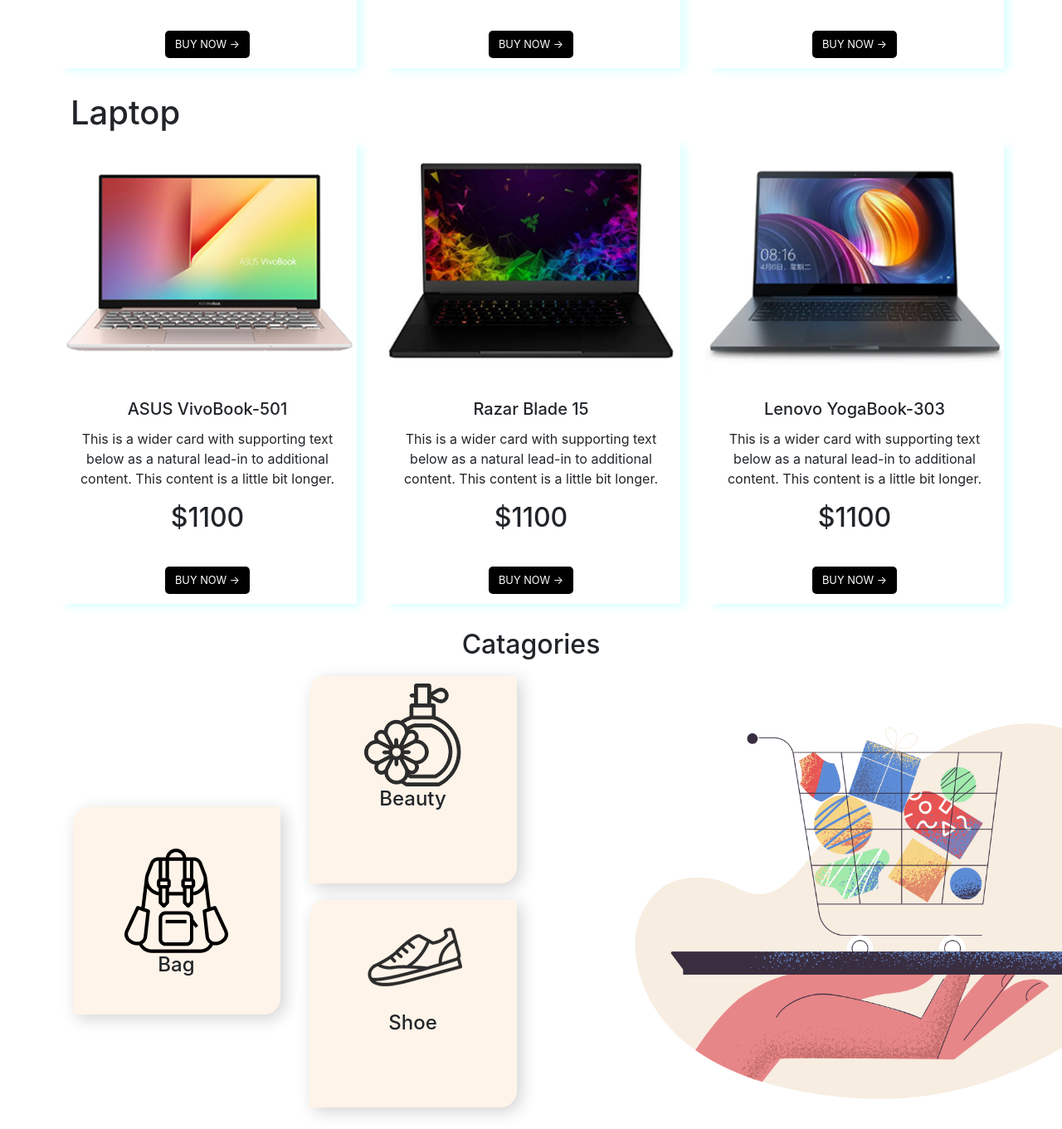
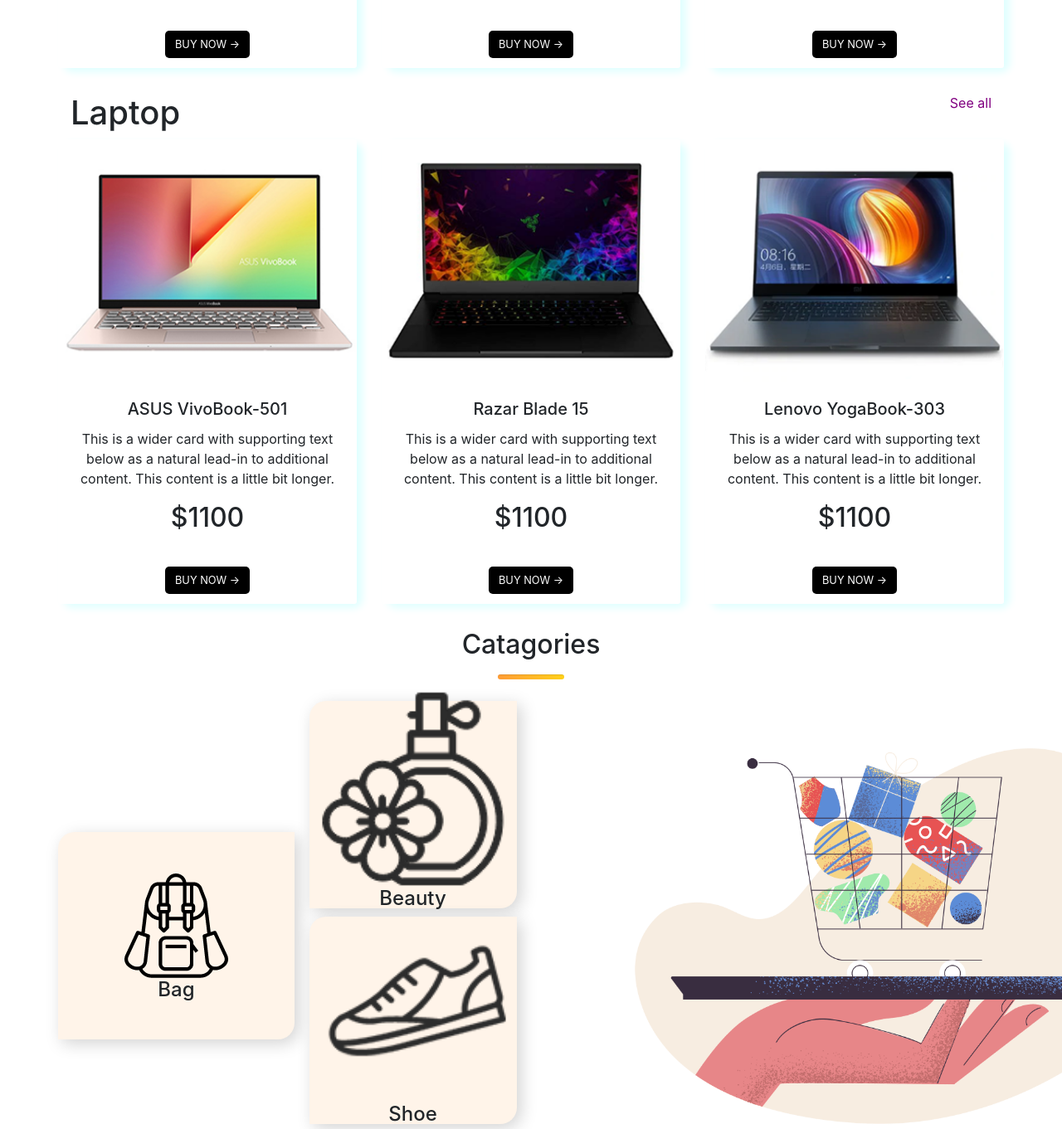
Before and after one commit to MoshfiqElahi/hot-gadget-bd, a plain HTML site: page index.html in a window 1280 px wide. Shown: the part 1275-2636 px from the top of the page at 83% size. Drawn offline with nearby package versions, Linux system fonts and the light colour scheme.

Commit message:
finally work done

```diff
--- a/index.html
+++ b/index.html
@@ -1,13 +1,16 @@
 <!DOCTYPE html>
 <html lang="en">
+
 <head>
   <meta charset="UTF-8">
   <meta name="viewport" content="width=device-width, initial-scale=1.0">
   <title>Hot Gadget BD</title>
   <link rel="shortcut icon" href="./images/logo.png" type="image/x-icon">
-    <link rel="stylesheet" href="https://stackpath.bootstrapcdn.com/bootstrap/4.5.0/css/bootstrap.min.css" integrity="sha384-9aIt2nRpC12Uk9gS9baDl411NQApFmC26EwAOH8WgZl5MYYxFfc+NcPb1dKGj7Sk" crossorigin="anonymous">
+  <link rel="stylesheet" href="https://stackpath.bootstrapcdn.com/bootstrap/4.5.0/css/bootstrap.min.css"
+    integrity="sha384-9aIt2nRpC12Uk9gS9baDl411NQApFmC26EwAOH8WgZl5MYYxFfc+NcPb1dKGj7Sk" crossorigin="anonymous">
   <link rel="stylesheet" href="style.css">
 </head>
+
 <body>
   <div class="container">
     <div class="logo"></div>
@@ -16,14 +19,15 @@
         <a class="navbar-brand" href="#">
           <img src="./images/logo.png" alt="">
         </a>
-                    <button class="navbar-toggler" type="button" data-toggle="collapse" data-target="#navbarNavAltMarkup" aria-controls="navbarNavAltMarkup" aria-expanded="false" aria-label="Toggle navigation">
+        <button class="navbar-toggler" type="button" data-toggle="collapse" data-target="#navbarNavAltMarkup"
+          aria-controls="navbarNavAltMarkup" aria-expanded="false" aria-label="Toggle navigation">
           <span class="navbar-toggler-icon"></span>
         </button>
         <div class="collapse navbar-collapse d-flex justify-content-end" id="navbarNavAltMarkup">
           <div class="navbar-nav">
             <a class="nav-item nav-link active" href="#">Home <span class="sr-only">(current)</span></a>
             <a class="nav-item nav-link" href="#product">Product</a>
-                        <a class="nav-item nav-link" href="#about-us">About us</a>
+            <a class="nav-item nav-link" href="#catagories">Catagories</a>
             <a class="nav-item nav-link" href="#contact">Contact us</a></div>
         </div>
     </div>
@@ -43,7 +47,8 @@
           <div class="row d-flex align-items-center">
             <div class="col-md-6">
               <h1>Mackbook Pro</h1>
-                  <p>This is a best Mackbook to use. You will feel comfortable to use it. Best screen and 10 years warrenty</p>
+              <p>This is a best Mackbook to use. You will feel comfortable to use it. Best screen and 10 years warrenty
+              </p>
               <button class="buy-now">BUY NOW -></button>
             </div>
             <div class="col-md-6">
@@ -55,7 +60,8 @@
           <div class="row d-flex align-items-center">
             <div class="col-md-6">
               <h1>High Base Soundbox</h1>
-              <p>The sound box is full satup for your home. You can enjoy a hit sound by this. Can use with your any types of mobile, tv, laptop.</p>
+              <p>The sound box is full satup for your home. You can enjoy a hit sound by this. Can use with your any
+                types of mobile, tv, laptop.</p>
               <button class="buy-now">BUY NOW -></button>
             </div>
             <div class="col-md-6">
@@ -88,14 +94,18 @@
   </div>
 
   <div id="product" class="container">
+    <div class="d-flex justify-content-between">
       <h1>Smartphone</h1>
+      <a class="see-all" target="blank" href="https://www.mi.com/in/index.html">See all</a>
+    </div>
     <div class="row">
-            <div class="card-deck">
+      <div class="card-deck text-center">
         <div class="card">
           <img src="./images/phone/phone-1.png" class="card-img-top" alt="...">
           <div class="card-body">
             <h5 class="card-title">Redmi Note 8</h5>
-                    <p class="card-text">This is a wider card with supporting text below as a natural lead-in to additional content. This content is a little bit longer.</p>
+            <p class="card-text">This is a wider card with supporting text below as a natural lead-in to additional
+              content. This content is a little bit longer.</p>
             <h2>$800</h2>
           </div>
           <div class="card-footer">
@@ -106,7 +116,8 @@
           <img src="./images/phone/phone-2.png" class="card-img-top" alt="...">
           <div class="card-body">
             <h5 class="card-title">iPhone 11 pro</h5>
-                    <p class="card-text">This is a wider card with supporting text below as a natural lead-in to additional content. This content is a little bit longer.</p>
+            <p class="card-text">This is a wider card with supporting text below as a natural lead-in to additional
+              content. This content is a little bit longer.</p>
             <h2>$1000</h2>
           </div>
           <div class="card-footer">
@@ -117,7 +128,8 @@
           <img src="./images/phone/phone-3.png" class="card-img-top" alt="...">
           <div class="card-body">
             <h5 class="card-title">Samsung Note 10s</h5>
-                    <p class="card-text">This is a wider card with supporting text below as a natural lead-in to additional content. This content is a little bit longer.</p>
+            <p class="card-text">This is a wider card with supporting text below as a natural lead-in to additional
+              content. This content is a little bit longer.</p>
             <h2>$1100</h2>
           </div>
           <div class="card-footer">
@@ -128,15 +140,19 @@
     </div>
   </div>
 
-        <div class="container">
+  <div id="product" class="container">
+    <div class="d-flex justify-content-between">
       <h1>Laptop</h1>
+    <a class="see-all" target="blank" href="https://www.facebook.com/DellBangladesh/">See all</a>
+    </div>
     <div class="row">
-                <div class="card-deck">
+      <div class="card-deck text-center">
         <div class="card">
           <img src="./images/laptop/product-1.png" class="card-img-top" alt="...">
           <div class="card-body">
             <h5 class="card-title">ASUS VivoBook-501</h5>
-                        <p class="card-text">This is a wider card with supporting text below as a natural lead-in to additional content. This content is a little bit longer.</p>
+            <p class="card-text">This is a wider card with supporting text below as a natural lead-in to additional
+              content. This content is a little bit longer.</p>
             <h2>$1100</h2>
           </div>
           <div class="card-footer">
@@ -147,7 +163,8 @@
           <img src="./images/laptop/product-2.png" class="card-img-top" alt="...">
           <div class="card-body">
             <h5 class="card-title">Razar Blade 15</h5>
-                        <p class="card-text">This is a wider card with supporting text below as a natural lead-in to additional content. This content is a little bit longer.</p>
+            <p class="card-text">This is a wider card with supporting text below as a natural lead-in to additional
+              content. This content is a little bit longer.</p>
             <h2>$1100</h2>
           </div>
           <div class="card-footer">
@@ -158,7 +175,8 @@
           <img src="./images/laptop/product-3.png" class="card-img-top" alt="...">
           <div class="card-body">
             <h5 class="card-title">Lenovo YogaBook-303</h5>
-                        <p class="card-text">This is a wider card with supporting text below as a natural lead-in to additional content. This content is a little bit longer.</p>
+            <p class="card-text">This is a wider card with supporting text below as a natural lead-in to additional
+              content. This content is a little bit longer.</p>
             <h2>$1100</h2>
           </div>
           <div class="card-footer">
@@ -169,19 +187,20 @@
     </div>
   </div>
 
-        <div id="#cata" class="container">
+  <div id="catagories" class="container">
     <h2 class="text-center">Catagories</h2>
+    <hr>
     <div class="row">
-                <div class=".col-md-3 align-middle align-self-center midpic cat-pdes">
+      <div class="col-md-3 align-middle align-self-center align-items-center cat-pdes">
         <img src="./images/Categories/bag.png" alt="">
         <h4>Bag</h4>
       </div>
-                <div class="col-md-3 d-flex flex-column">
-                    <div class="p-2 midpic cat-pdes">
+      <div class="col-md-3 midpic">
+        <div class="p-2 d-flex justify-content-center flex-column cat-pdes">
           <img src="./images/Categories/perfume.png" alt="">
           <h4>Beauty</h4>
         </div>
-                    <div class="p-2 midpic cat-pdes">
+        <div class="p-2 d-flex justify-content-center flex-column cat-pdes">
           <img src="./images/Categories/shoe.png" alt="">
           <h4>Shoe</h4>
         </div>
@@ -195,8 +214,15 @@
   <footer>
     <small>© Hot Gadget 2020 by MOSHI IT, all rights reserved.</small>
   </footer>
-    <script src="https://code.jquery.com/jquery-3.5.1.slim.min.js" integrity="sha384-DfXdz2htPH0lsSSs5nCTpuj/zy4C+OGpamoFVy38MVBnE+IbbVYUew+OrCXaRkfj" crossorigin="anonymous"></script>
-<script src="https://cdn.jsdelivr.net/npm/popper.js@1.16.0/dist/umd/popper.min.js" integrity="sha384-Q6E9RHvbIyZFJoft+2mJbHaEWldlvI9IOYy5n3zV9zzTtmI3UksdQRVvoxMfooAo" crossorigin="anonymous"></script>
-<script src="https://stackpath.bootstrapcdn.com/bootstrap/4.5.0/js/bootstrap.min.js" integrity="sha384-OgVRvuATP1z7JjHLkuOU7Xw704+h835Lr+6QL9UvYjZE3Ipu6Tp75j7Bh/kR0JKI" crossorigin="anonymous"></script>
+  <script src="https://code.jquery.com/jquery-3.5.1.slim.min.js"
+    integrity="sha384-DfXdz2htPH0lsSSs5nCTpuj/zy4C+OGpamoFVy38MVBnE+IbbVYUew+OrCXaRkfj"
+    crossorigin="anonymous"></script>
+  <script src="https://cdn.jsdelivr.net/npm/popper.js@1.16.0/dist/umd/popper.min.js"
+    integrity="sha384-Q6E9RHvbIyZFJoft+2mJbHaEWldlvI9IOYy5n3zV9zzTtmI3UksdQRVvoxMfooAo"
+    crossorigin="anonymous"></script>
+  <script src="https://stackpath.bootstrapcdn.com/bootstrap/4.5.0/js/bootstrap.min.js"
+    integrity="sha384-OgVRvuATP1z7JjHLkuOU7Xw704+h835Lr+6QL9UvYjZE3Ipu6Tp75j7Bh/kR0JKI"
+    crossorigin="anonymous"></script>
 </body>
+
 </html>
--- a/style.css
+++ b/style.css
@@ -30,11 +30,14 @@ ol.carousel-indicators .active{
     box-shadow: 7px 5px 10px lightcyan;
     border-style: none;
     border-radius: 10px;
-    text-align: center;
 }
 .card-footer{
     background-color: white;
     border-style: none;
+}
+.see-all{
+    color: purple;
+    text-decoration: none;
 }
 .cat-pdes{
     border: 1px solid rgb(250, 244, 239);
@@ -52,6 +55,13 @@ ol.carousel-indicators .active{
     padding-top: 50px;
     text-align: center;
 }
+hr{
+    width: 80px;
+    height: 5px;
+    border-radius: 5px;
+    background-image: linear-gradient(to right, #ff9c35, #FFD019);
+
+}
 footer{
     text-align: center;
 }
```
Lines whose indentation alone changed are shown as unchanged.
